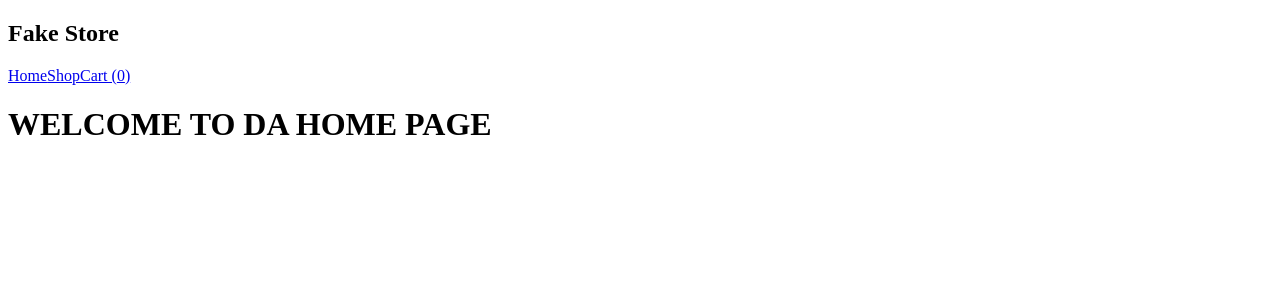
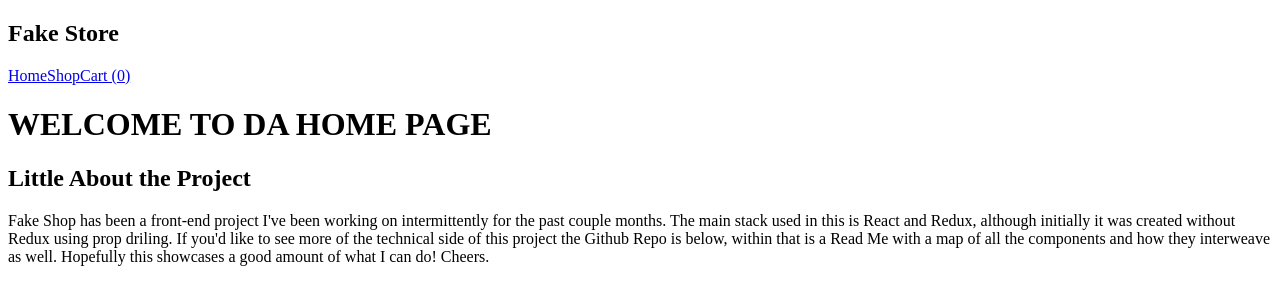
Before and after one commit to michaelquintdev/fake-shop, a React (Create React App) app: page / in a window 1280 px wide. Shown: the top 304 px of the page. Built offline with nearby package versions, Linux system fonts and the light colour scheme; no server answers.

Commit message:
Starting styles, added a couple comments and footer

```diff
--- a/package.json
+++ b/package.json
@@ -11,6 +11,7 @@
     "react-dom": "^17.0.2",
     "react-router-dom": "^5.2.0",
     "react-scripts": "4.0.3",
+    "styled-components": "^5.3.0",
     "web-vitals": "^1.0.1"
   },
   "scripts": {
--- a/src/App.js
+++ b/src/App.js
@@ -33,6 +33,8 @@ function App() {
         console.log(error);
       })
   }, [])
+
+  // Calculating total price based on when the cart changes values
   useEffect(() => {
     const newPrice = cart.reduce(function(accumulator, currentValue) {
       return accumulator + currentValue.price;
@@ -80,6 +82,10 @@ function App() {
         </Route>
         <Route exact path = '/' component = {Home}/>
       </Switch>
+      <footer>
+        <h2>Little About the Project</h2>
+        <p>Fake Shop has been a front-end project I've been working on intermittently for the past couple months. The main stack used in this is React and Redux, although initially it was created without Redux using prop driling. If you'd like to see more of the technical side of this project the Github Repo is below, within that is a Read Me with a map of all the components and how they interweave as well. Hopefully this showcases a good amount of what I can do! Cheers.</p>
+      </footer>
     </div>
   );
 }
--- a/src/components/Card.js
+++ b/src/components/Card.js
@@ -1,13 +1,21 @@
 import React from 'react'
 import { useRouteMatch, Link } from 'react-router-dom'
+import styled from 'styled-components'
 
 // Constructs our card and links it to the 'Item' component
 function Card(props) {
     const {item} = props
     const {url} = useRouteMatch()
 
+    // quick styles
+    const Div = styled.div`
+        display: flex;
+        justify-content: center;
+        width: 100%;
+    `
+
     return (
-        <div>
+        <Div>
             {/* Check Item.js for what this Links to */}
             <Link to = {`${url}/${item.id}`}>
                 <div>
@@ -16,7 +24,7 @@ function Card(props) {
                     <p>${item.price}</p>
                 </div>
             </Link>
-        </div>
+        </Div>
     )
 }
 
--- a/src/components/Cart.js
+++ b/src/components/Cart.js
@@ -21,7 +21,7 @@ function Cart(props) {
                     return <CartCard item = {item} key = {idx}/>
                 })}
             </div>
-            <h2>{price}</h2>
+            <h2>${price}</h2>
             <div>
                 <h2>Buy Here</h2>
                 <form onSubmit={onSubmit}>
```
Also changed, not shown: 1 other file (tests, documents, lock files or other folders).
